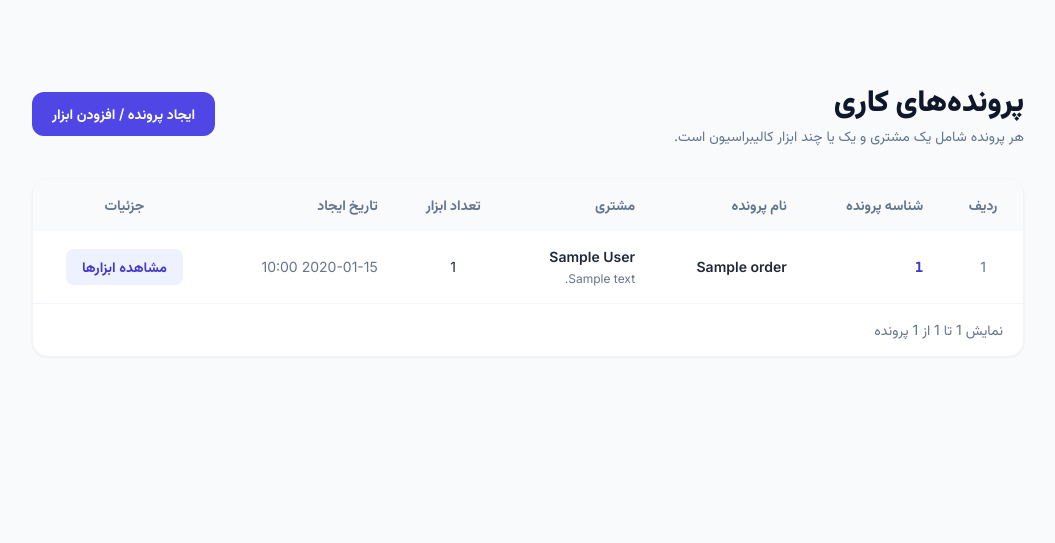
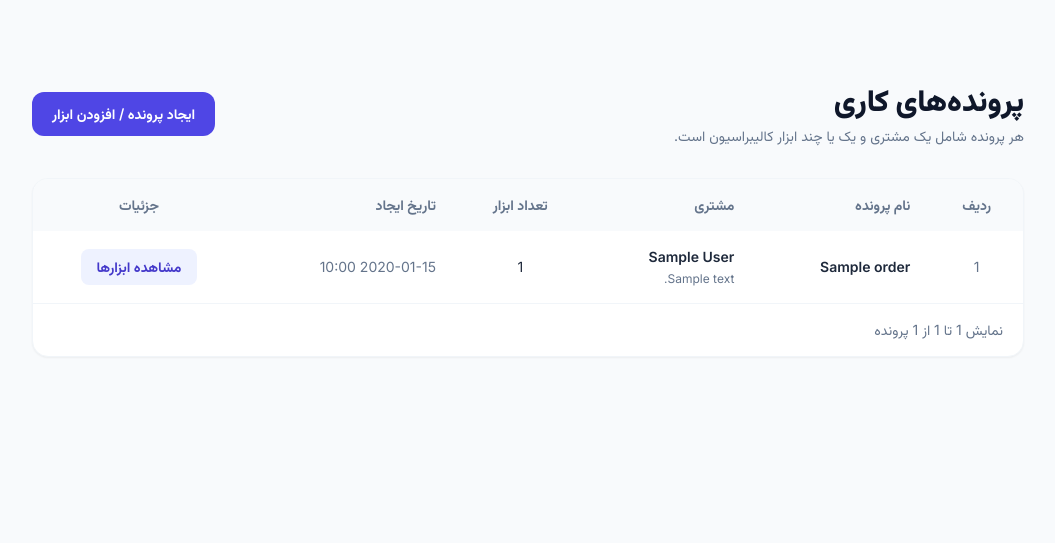
Before and after one commit to mohammadshko/parameters_getter, a FastAPI app: page /submissions in a window 1280 px wide. Shown: the part 181-724 px from the top of the page, without its empty margins (112-1167 px from the left). Run offline with FastAPI, Linux system fonts and the light colour scheme; the visitor is signed in with stand-in values (Sample User, id 1); tables that the repository leaves empty hold one stand-in row (values such as "Sample post"); parts of the project's set-up code (start-up, migrations or seed data) failed here and were passed over; some libraries are stand-ins or nearby versions.

Commit message:
Remove work ID column from work orders list

```diff
--- a/templates/submissions.html
+++ b/templates/submissions.html
@@ -13,13 +13,12 @@
     <div class="overflow-x-auto">
       <table class="min-w-full text-sm">
         <thead class="bg-slate-50 text-slate-500">
-          <tr><th class="px-5 py-4 text-center">ردیف</th><th class="px-5 py-4 text-right">شناسه پرونده</th><th class="px-5 py-4 text-right">نام پرونده</th><th class="px-5 py-4 text-right">مشتری</th><th class="px-5 py-4 text-center">تعداد ابزار</th><th class="px-5 py-4 text-right">تاریخ ایجاد</th><th class="px-5 py-4 text-center">جزئیات</th></tr>
+          <tr><th class="px-5 py-4 text-center">ردیف</th><th class="px-5 py-4 text-right">نام پرونده</th><th class="px-5 py-4 text-right">مشتری</th><th class="px-5 py-4 text-center">تعداد ابزار</th><th class="px-5 py-4 text-right">تاریخ ایجاد</th><th class="px-5 py-4 text-center">جزئیات</th></tr>
         </thead>
         <tbody class="divide-y divide-slate-100">
           {% for item in submissions %}
           <tr class="hover:bg-slate-50">
             <td class="px-5 py-4 text-center text-slate-500">{{ start_index + loop.index }}</td>
-            <td class="px-5 py-4 font-mono font-bold text-indigo-700">{{ item.work_id }}</td>
             <td class="px-5 py-4 font-semibold text-slate-800">{{ item.work_name or '—' }}</td>
             <td class="px-5 py-4"><div class="font-semibold text-slate-800">{{ item.customer_name }}</div><div class="text-xs text-slate-500 mt-1">{{ item.customer_address }}</div></td>
             <td class="px-5 py-4 text-center">{{ item.tool_count }}</td>
```
